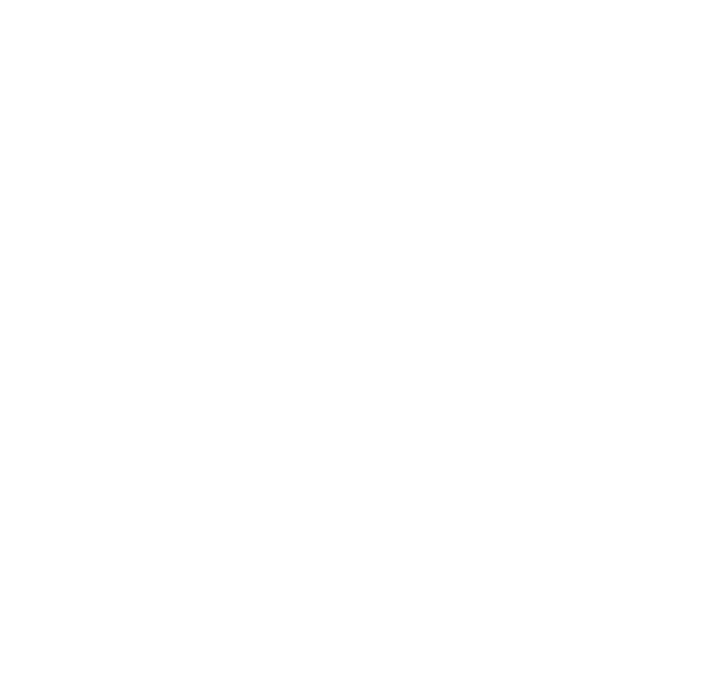
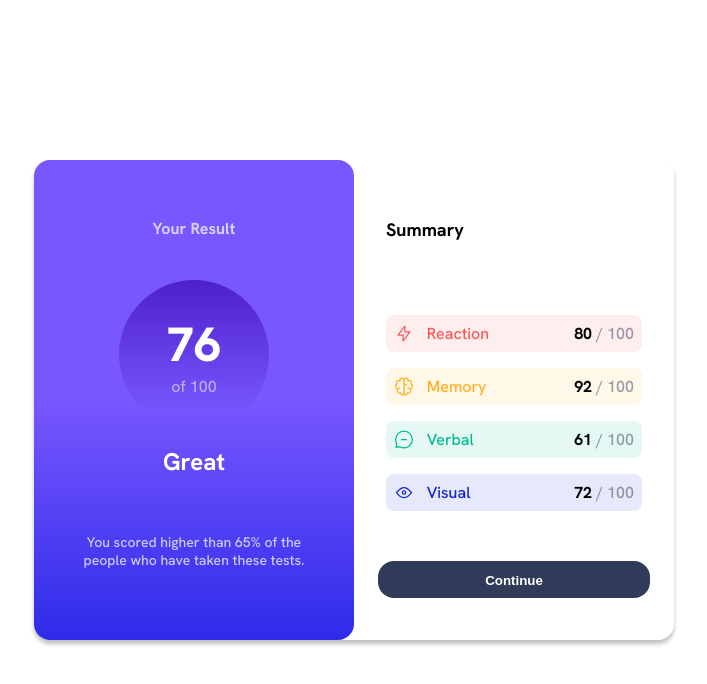
Before and after one commit to maheshnnaik/Result-Summary, a React (Create React App) app: page / in a window 1280 px wide. Shown: the top 684 px of the page, without its empty margins (286-993 px from the left). Built offline with nearby package versions, Linux system fonts and the light colour scheme.

Commit message:
Add Result and Summary UI

```diff
--- a/src/App.css
+++ b/src/App.css
@@ -1,3 +1,152 @@
 .App {
-  text-align: center;
+	text-align: center;
+	display: flex;
+	width: 100vw;
+	height: 100vh;
+	font-family: 'Hanken Grotesk';
+	font-weight: 500;
 }
+
+p h4 {
+	margin: 0;
+}
+
+.container {
+	width: 50vw;
+	height: 60vh;
+	display: flex;
+	flex-direction: row;
+	margin: auto;
+	box-shadow: 0px 4px 4px rgba(0, 0, 0, 0.25);
+	border-radius: 1rem;
+}
+
+#result {
+	width: 50%;
+	background: rgb(46, 43, 233);
+	background: linear-gradient(0deg, rgba(46, 43, 233, 1) 0%, rgba(120, 87, 255, 1) 50%);
+	border-radius: 1rem;
+	display: flex;
+	flex-direction: column;
+	justify-content: space-evenly;
+	align-items: center;
+	padding: 1rem 0;
+}
+
+#result-score-container {
+	display: flex;
+	flex-wrap: wrap;
+	flex-direction: column;
+	justify-content: center;
+	align-items: center;
+	gap: 1rem;
+}
+
+#result-header {
+	margin: 0;
+	/* font-size: 1.2rem; */
+	color: hsla(221, 100%, 96%, 0.8);
+}
+
+#result-score {
+	border-radius: 50%;
+	width: 150px;
+	height: 150px;
+	display: flex;
+	justify-content: center;
+	flex-direction: column;
+	background: rgb(46, 43, 233);
+	background: linear-gradient(180deg, hsla(256, 72%, 46%, 1) 0%, hsla(241, 72%, 46%, 0) 90%);
+}
+
+#result-score-total {
+	color: hsla(221, 100%, 96%, 0.6);
+}
+
+#result-desc {
+	font-size: 14px;
+	width: 70%;
+	color: hsla(221, 100%, 96%, 0.8);
+	font-weight: 500;
+}
+
+#result-message {
+	font-size: 1.5rem;
+	color: rgb(255, 255, 255);
+	font-weight: 700;
+}
+
+#result-score-text {
+	font-size: 3rem;
+	color: white;
+	font-weight: 800;
+}
+
+#summary {
+	width: 50%;
+	display: flex;
+	flex-direction: column;
+	justify-content: space-evenly;
+	align-items: center;
+}
+
+#summary-data-container {
+	display: flex;
+	flex-direction: column;
+	width: 80%;
+}
+
+#result-summary {
+	width: 80%;
+	text-align: start;
+	font-size: 18px;
+	font-weight: 700;
+	margin-top: 1rem;
+}
+
+#continue-btn {
+	background: hsl(224, 30%, 27%);
+	border-radius: 1rem;
+	padding: 0.5rem;
+	width: 80%;
+	cursor: pointer;
+}
+
+#continue-btn button {
+	background: transparent;
+	color: white;
+	border: none;
+	font-weight: 700;
+}
+
+@media screen and (max-width: 640px) {
+	.container {
+		display: grid;
+		width: 100vw;
+		height: 100vh;
+		gap: 1rem;
+		border-radius: 0;
+		box-shadow: none;
+	}
+
+	#result {
+		border-radius: 0 0 1rem 1rem;
+		width: 100%;
+		gap: 0.8rem;
+		/* height: 80%; */
+	}
+
+	#result-score {
+		width: 125px;
+		height: 125px;
+	}
+
+	#result-desc {
+		font-size: 0.75rem;
+	}
+
+	#summary {
+		width: auto;
+		gap: 2rem;
+	}
+}
--- a/src/App.tsx
+++ b/src/App.tsx
@@ -1,12 +1,17 @@
 import React from 'react';
 import './App.css';
+import { Summary } from './Summary';
+import { Result } from './Result';
 
 function App() {
-  return (
-    <div className="App">
-
-    </div>
-  );
+	return (
+		<div className="App">
+			<div className='container'>
+				<Result />
+				<Summary />
+			</div>
+		</div>
+	);
 }
 
 export default App;
--- /dev/null
+++ b/src/Result.tsx
@@ -0,0 +1,15 @@
+export const Result = () => {
+    return (
+        <div id='result'>
+            <h4 id='result-header'> Your Result</h4>
+            <div id='result-score-container'>
+                <div id='result-score'>
+                    <span id='result-score-text'> 76</span>
+                    <span id='result-score-total'>of 100</span>
+                </div>
+                <span id='result-message'> Great </span>
+            </div>
+            <p id='result-desc'>You scored higher than 65% of the people who have taken these tests.</p>
+        </div>
+    )
+}
--- /dev/null
+++ b/src/Summary.tsx
@@ -0,0 +1,18 @@
+import { Category } from "./components/Category"
+import { resultData } from "./contant"
+
+export const Summary = (props: any) => {
+    return (
+        <div id='summary'>
+            <h4 id="result-summary"> Summary </h4>
+            <div id="summary-data-container">
+                {
+                    resultData.map((data: any) => {
+                        return <Category category={data.category} score={data.score} icon={data.icon} key={data.category} />
+                    })
+                }
+            </div>
+            <div id="continue-btn"><button>Continue</button></div>
+        </div>
+    )
+}
--- /dev/null
+++ b/src/contant.ts
@@ -0,0 +1,22 @@
+export const resultData = [
+    {
+      "category": "Reaction",
+      "score": 80,
+      "icon": "/assets/images/icon_reaction.svg"
+    },
+    {
+      "category": "Memory",
+      "score": 92,
+      "icon": "/assets/images/icon_memory.svg"
+    },
+    {
+      "category": "Verbal",
+      "score": 61,
+      "icon": "/assets/images/icon_verbal.svg"
+    },
+    {
+      "category": "Visual",
+      "score": 72,
+      "icon": "/assets/images/icon_visual.svg"
+    }
+]
```
